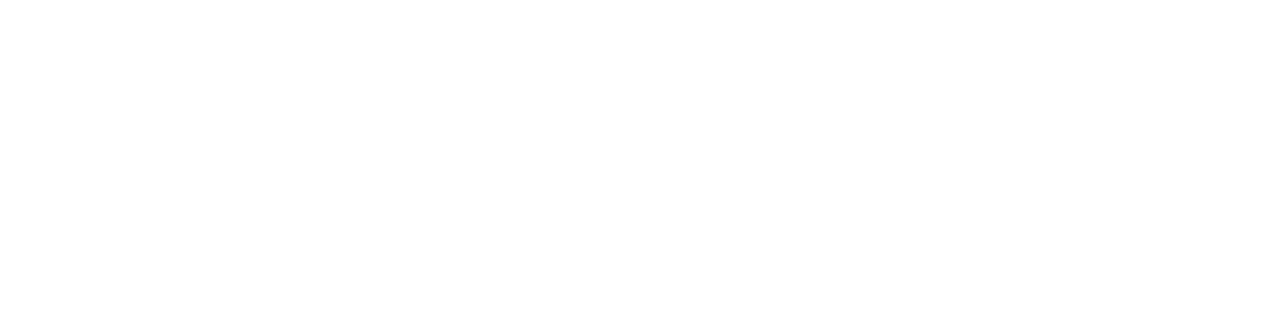
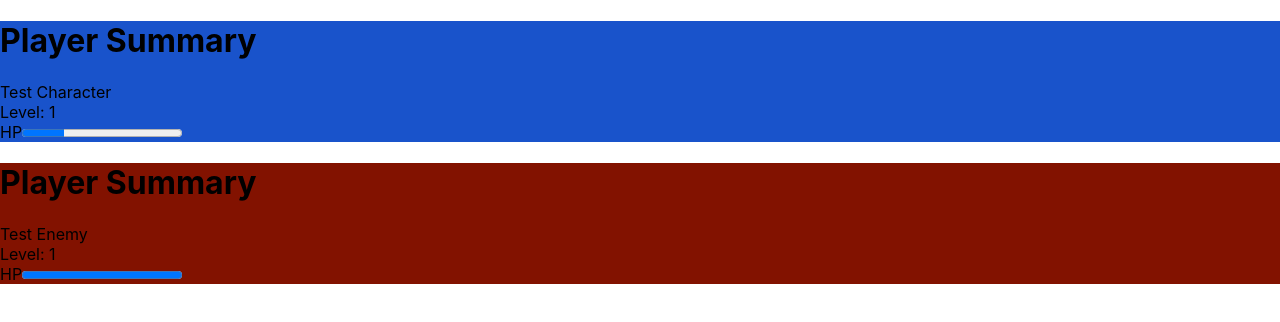
Before and after one commit to FlorenzoBauer/turnbased-battle-game, a React (Create React App) app: page /game in a window 1280 px wide. Before the commit this address had no page. Shown: the top 322 px of the page. Built offline with nearby package versions, Linux system fonts and the light colour scheme.

Commit message:
Added Health Bar. And Player Summary is completed along with template characters
Co-authored-by: Matt Garcia <MattpGarcia13@users.noreply.github.com>

```diff
--- a/src/components/App/App.js
+++ b/src/components/App/App.js
@@ -3,7 +3,7 @@
 import React from 'react';
 import { Route, Routes } from 'react-router-dom';
 import { Navigate } from 'react-router-dom';
-
+import Game from '../Game/Game';
 import Home from '../Home/Home';
 
 function App() {
@@ -12,7 +12,7 @@
     <Routes>
       {/* <Header /> */}
       <Route path="/" element={<Home />} />
-      {/* <Route path="/game" element={<Game />} /> */}
+      <Route path="/game" element={<Game />} />
       {/* <Route path="highscore" element={<HighScore />} /> */}
     </Routes>
   );
--- a/src/components/Game/Game.jsx
+++ b/src/components/Game/Game.jsx
@@ -1,16 +1,32 @@
 import './Game.css'
+import PlayerSummary from '../PlayerSummary/PlayerSummary'
+import { enemyStats, playerStats } from '../../shared/Characters'
+const Game = () => {
+    const [opponentHealth, setOpponentHealth] = [enemyStats.maxHealth]
+    const [playerHealth, setPlayerHealth] = [playerStats.maxHealth]
 
-const Game = () => {
     return (
         <div>
 
             <div>
-                <PlayerSummary className='playerSummary' main={false} />
+                <PlayerSummary
+                health={40}
+                name={playerStats.name}
+                level={playerStats.level}
+                maxHealth={playerStats.maxHealth}
+                className='playerSummary' main={false} />
             </div>
             <div>
-                <PlayerSummary className='AiSummary' main={true}/>
+                <PlayerSummary
+                health={opponentHealth}
+                name={enemyStats.name}
+                level={enemyStats.level}
+                maxHealth={enemyStats.maxHealth}
+                className='AiSummary' main={true}/>
             </div>
 
         </div>
     )
 }
+
+export default Game;
--- a/src/components/HealthBar/HealthBar.jsx
+++ b/src/components/HealthBar/HealthBar.jsx
@@ -0,0 +1,14 @@
+import './HealthBar.css'
+
+const HealthBar = ({label, health, maxHealth}) => {
+
+    return (
+        <div className="healthBar">
+            <label className='label'>{label}</label>
+            <progress className='bar' value={health} max={maxHealth}></progress>
+        </div>
+    )
+
+}
+
+export default HealthBar;
--- a/src/components/PlayerSummary/PlayerSummary.jsx
+++ b/src/components/PlayerSummary/PlayerSummary.jsx
@@ -1,19 +1,25 @@
 import './PlayerSummary.css'
 import { useNavigate } from 'react-router-dom';
 import { useState, useEffect } from 'react';
-
+import HealthBar from '../HealthBar/HealthBar'
 const red = '#821200'
 const blue = '#1953cb'
 
 
 
-const PlayerSummary = ({ main }) => {
+const PlayerSummary = ({ main = false, name, level, health, maxHealth }) => {
     return (
-        <main className="playerSummary">
+        <main className="main" style={{backgroundColor: main ? red: blue}}>
             <h1>Player Summary</h1>
-            <p>Player: 0</p>
-
-            <button className='playAgainButton'>Play Again</button>
+            <div className='info'>
+                <article>{name}</article>
+                <article>Level: {level}</article>
+            </div>
+            <div>
+                <HealthBar id='healthProgress'label="HP" health={health} maxHealth={maxHealth} />
+            </div>
         </main>
     )
 }
+
+export default PlayerSummary;
--- /dev/null
+++ b/src/shared/Characters.js
@@ -0,0 +1,21 @@
+export const playerStats = {
+    level: 1,
+    maxHealth: 150,
+    name : 'Test Character',
+    img: './assets/angrycloudsprite.png',
+    magic: 32,
+    attack: 50,
+    defense: 20,
+    magicDefense: 20,
+}
+export const enemyStats = {
+    level: 1,
+    maxHealth: 150,
+    name : 'Test Enemy',
+    img: './assets/squirreldemonsprite.png',
+    magic: 30,
+    attack: 24,
+    defense: 20,
+    magicDefense: 30,
+
+}
```
Also changed, not shown: src/assets/angrycloudsprite.png (added), src/assets/squirreldemonsprite.png (added), src/components/Game/Game.css (added).
